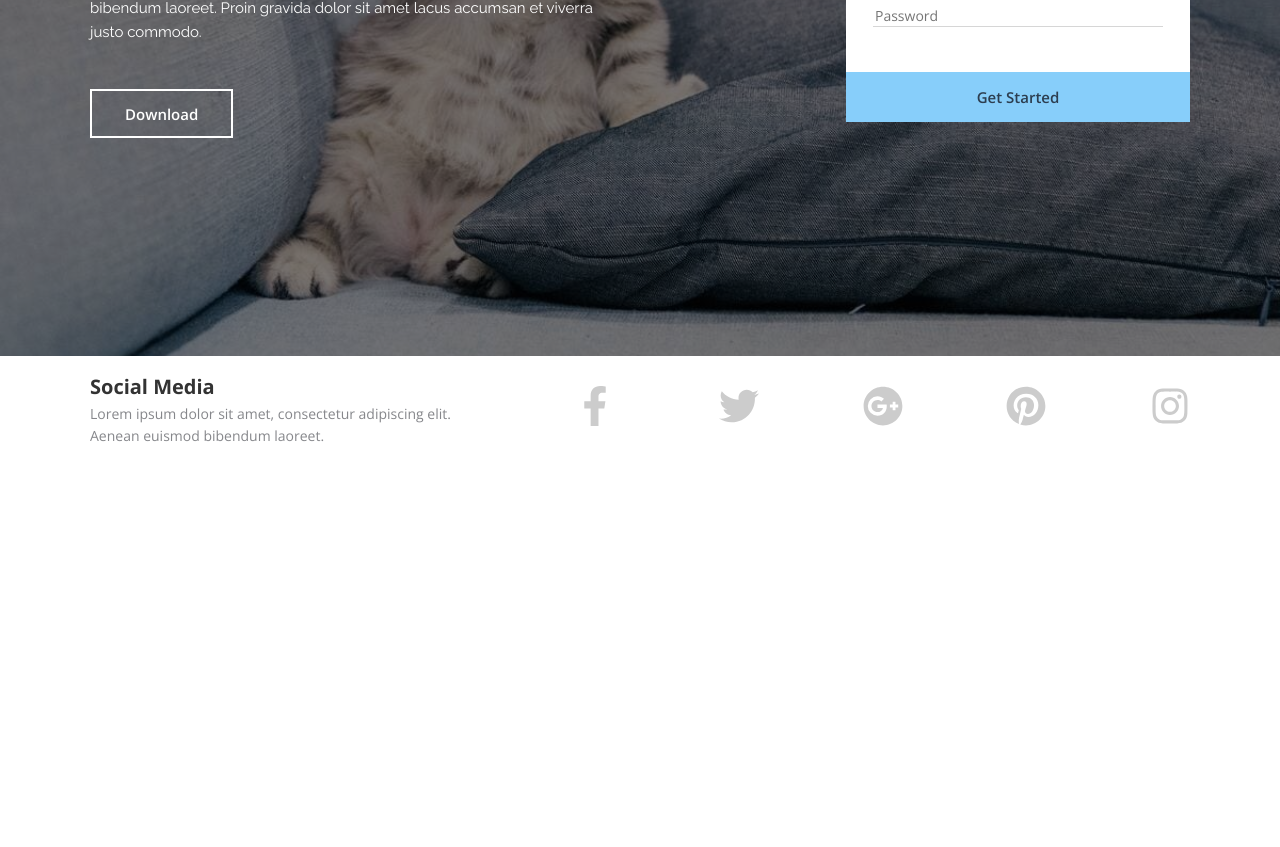
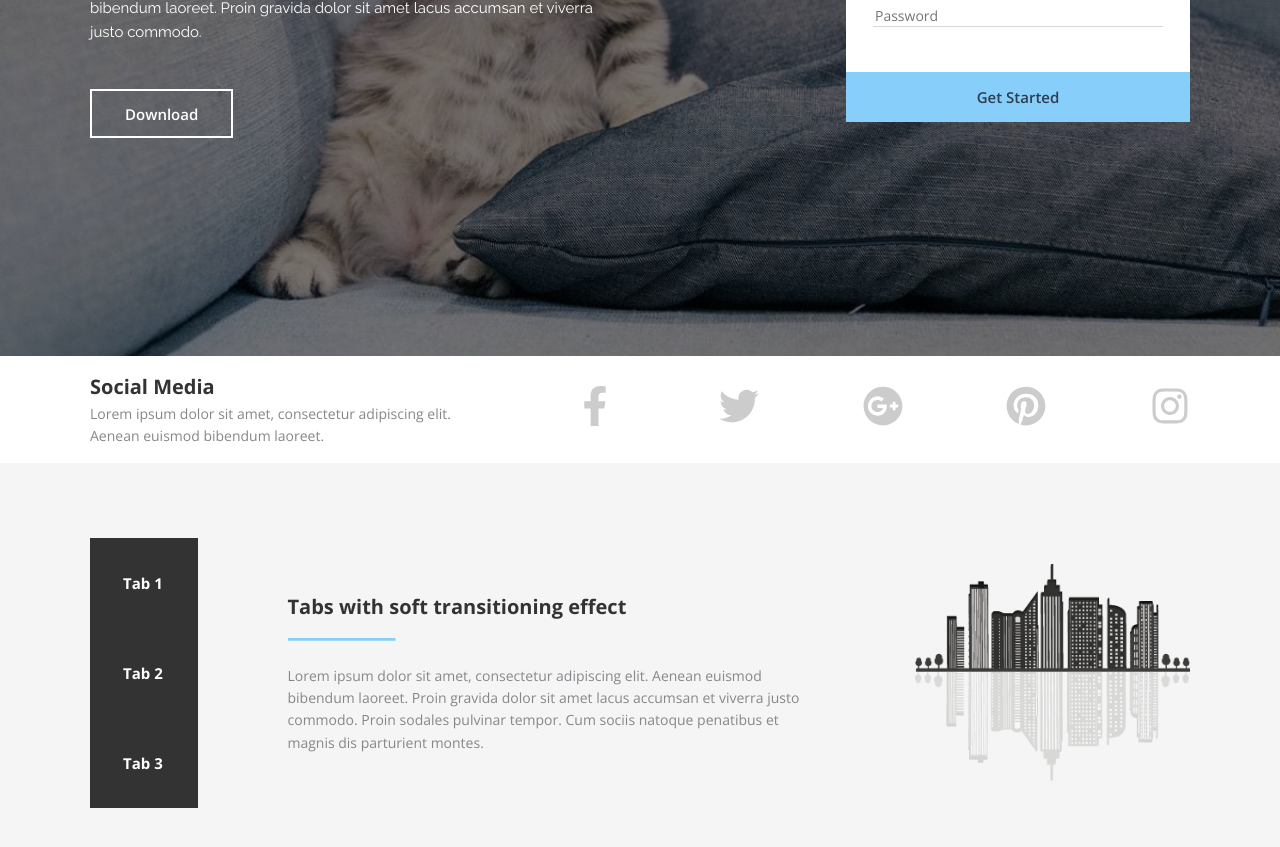
Before and after one commit to primula-mi/vue-landing-page-first, a Vue app: page / in a window 1280 px wide. Shown: the part 507-1354 px from the top of the page. Before the commit the page ends 970 px from the top, so only its background shows below. Built offline with nearby package versions, Linux system fonts and the light colour scheme.

Commit message:
Added about page

```diff
--- a/src/App.vue
+++ b/src/App.vue
@@ -7,6 +7,7 @@ import FormMainPage from "@/components/FormMainPage.vue";
 import SubtitleItem from "@/components/SubtitleItem.vue";
 import ParagraphItem from "@/components/ParagraphItem.vue";
 import SocialMedia from "@/components/SocialMedia.vue";
+import TabsList from "@/components/TabsList.vue";
 let descriptions = {
   mainPage: {
     subtitle: {
@@ -46,6 +47,26 @@ let descriptions = {
       },
     },
   },
+  aboutPage: {
+    tabs: [{ text: "Tab 1" }, { text: "Tab 2" }, { text: "Tab 3" }],
+    description: {
+      subtitle: {
+        text: "Tabs with soft transitioning effect",
+        style: {
+          color: "#333333",
+          fontSize: 20,
+          fontFamily: "Open Sans",
+        },
+      },
+      paragraph: {
+        text: "Lorem ipsum dolor sit amet, consectetur adipiscing elit. Aenean euismod bibendum laoreet. Proin gravida dolor sit amet lacus accumsan et viverra justo commodo. Proin sodales pulvinar tempor. Cum sociis natoque penatibus et magnis dis parturient montes.",
+        style: {
+          fontSize: 14,
+          fontFamily: "Open Sans",
+        },
+      },
+    },
+  },
 };
 </script>
 
@@ -67,9 +88,9 @@ let descriptions = {
         <FormMainPage />
       </div>
     </section>
-    <section class="social-media">
+    <section class="social-media-page">
       <div class="container">
-        <div class="social-media__description">
+        <div class="social-media-page__description">
           <SubtitleItem
             :subtitle="descriptions.socialMedia.subtitle.text"
             :style="{
@@ -87,6 +108,15 @@ let descriptions = {
           />
         </div>
         <SocialMedia />
+      </div>
+    </section>
+    <section class="about-page">
+      <div class="container">
+        <TabsList
+          :tabs="descriptions.aboutPage.tabs"
+          :description="descriptions.aboutPage.description"
+        />
+        <img class="about-page__img" src="@/assets/img/city.png" alt="" />
       </div>
     </section>
   </main>
@@ -112,15 +142,25 @@ let descriptions = {
 .transparent-btn {
   margin-top: 3em;
 }
-.social-media {
+.social-media-page {
   display: flex;
   flex-direction: row;
   justify-content: center;
   align-items: center;
   /* height: 10vh; */
 }
-.social-media__description {
+.social-media-page__description {
   width: 40%;
   margin: 1em 0;
 }
+.about-page {
+  display: flex;
+  flex-direction: row;
+  justify-content: center;
+  align-items: center;
+  background: #f5f5f5;
+}
+.about-page__img {
+  width: 25%;
+}
 </style>
--- /dev/null
+++ b/src/components/TabItem.vue
@@ -0,0 +1,22 @@
+<script setup>
+let props = defineProps(["text"]);
+</script>
+<template>
+  <div class="box">{{ props.text }}</div>
+</template>
+
+<style scoped>
+.box {
+  padding: 2.2em;
+  background: #333333;
+  color: #fff;
+  transition: all 0.5s ease;
+  font-size: 15px;
+  font-weight: 700;
+  font-family: "Open Sans", "Arial", sans-serif;
+}
+.box:hover {
+  background: lightskyblue;
+  /* color: #2c3e50; */
+}
+</style>
--- /dev/null
+++ b/src/components/TabsList.vue
@@ -0,0 +1,43 @@
+<script setup>
+import TabItem from "@/components/TabItem.vue";
+import DescriptionItem from "@/components/DescriptionItem.vue";
+
+let props = defineProps(["tabs", "description"]);
+</script>
+<template>
+  <div class="tabs-container">
+    <ul class="tabs-list">
+      <li class="tabs-list__item" v-for="tab in props.tabs" :key="tab.text">
+        <TabItem :text="tab.text" />
+      </li>
+    </ul>
+    <ul class="descriptions-list">
+      <li class="descriptions-list__item">
+        <DescriptionItem
+          :subtitle="props.description.subtitle"
+          :paragraph="props.description.paragraph"
+        />
+      </li>
+    </ul>
+  </div>
+</template>
+
+<style scoped>
+.tabs-container {
+  display: flex;
+  align-items: center;
+  justify-content: space-between;
+  margin: 5em 6em 5em 0;
+  width: 75%;
+}
+.tabs-list {
+  width: 15%;
+}
+.tabs-list__item {
+  cursor: pointer;
+}
+.descriptions-list {
+  margin-left: 6em;
+  width: 75%;
+}
+</style>
```
Also changed, not shown: src/assets/img/city.png (added).
